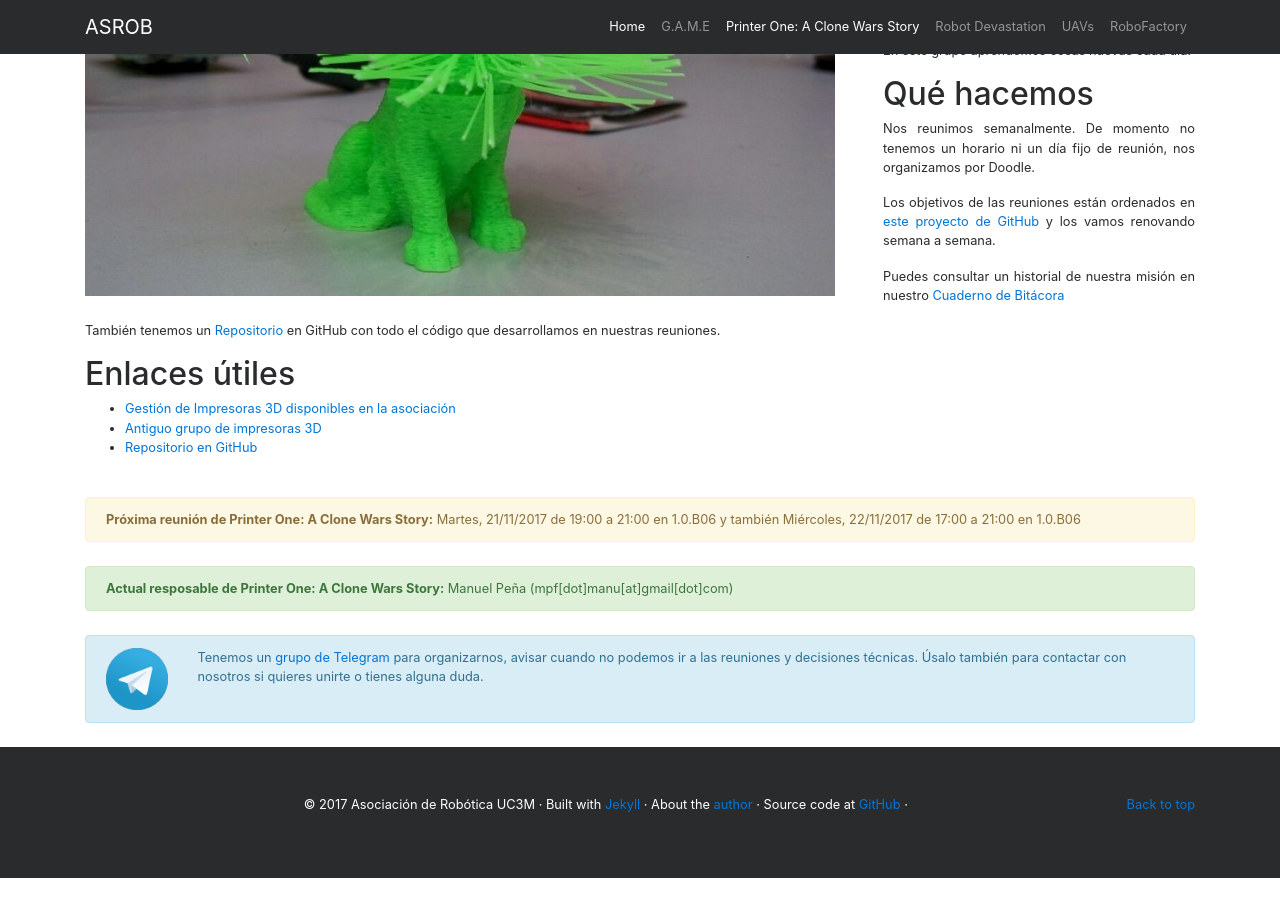
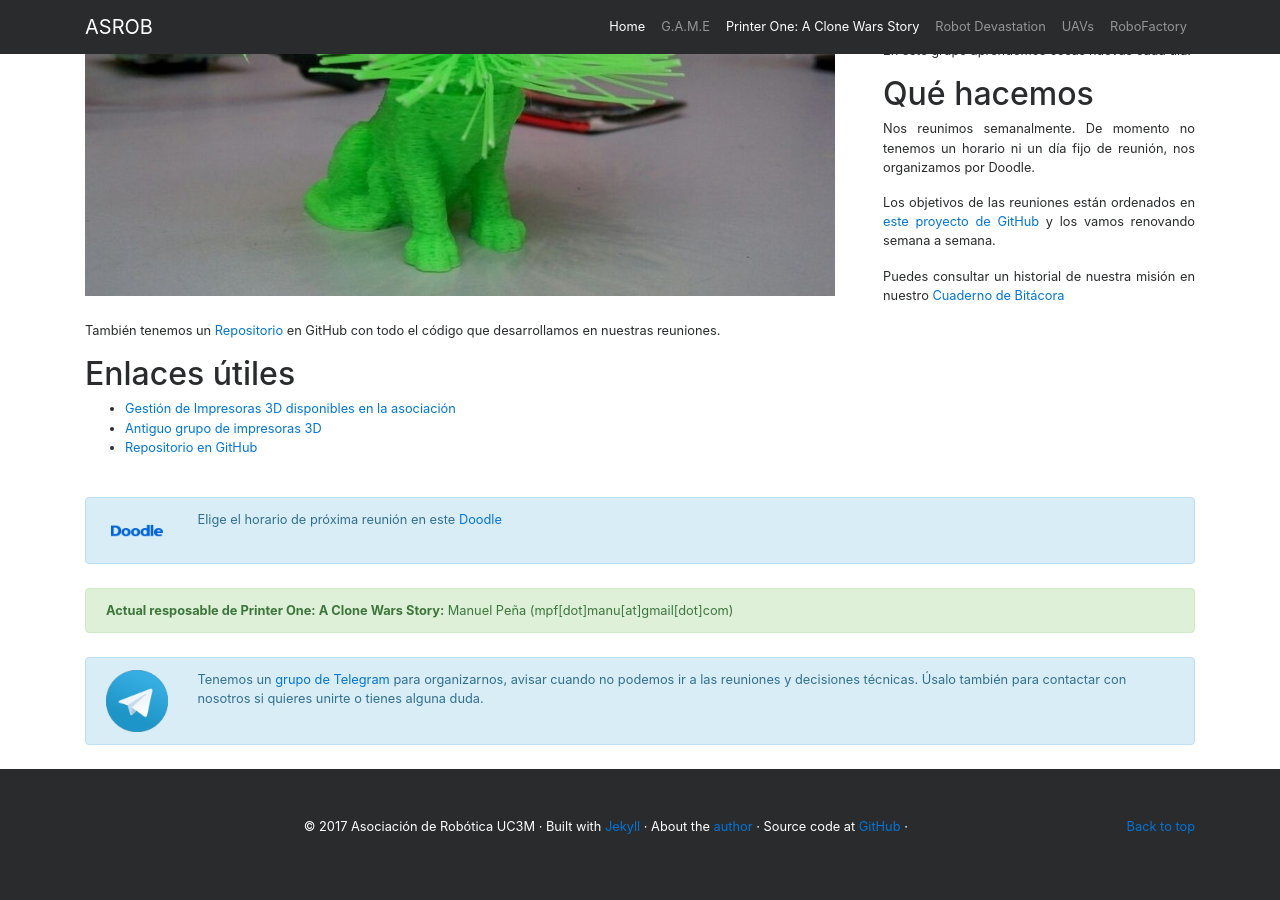
Before and after one commit to asrob-uc3m/asrob-uc3m.github.io, a Jekyll site: the page built from _workgroups/2017-05-28-printer-one.markdown, in a window 1280 px wide and 900 px high, scrolled down 931 px. Built offline with Jekyll 4.4.1, drawn with Linux system fonts in a browser that asks for light colours; before the commit the page ends 1809 px from its top, so only the background shows below that.

Commit message:
Printer One Doodle

```diff
--- a/_workgroups/2017-05-28-printer-one.markdown
+++ b/_workgroups/2017-05-28-printer-one.markdown
@@ -9,13 +9,13 @@ picture: /img/printer_one.png
 picture_full: /img/printer_one-full.jpg
 manager: Manuel Peña
 manager_email: mpf[dot]manu[at]gmail[dot]com
-next_meeting: Martes, 21/11/2017 de 19:00 a 21:00 en 1.0.B06 y también Miércoles, 22/11/2017 de 17:00 a 21:00 en 1.0.B06
+next_meeting_doodle: https://doodle.com/poll/qc9hmuq4t6wukn22
 layout: workgroup
 ---
 
 <!--- Swap next_meeting and next_meeting_doodle here --->
+<!--- next_meeting: Martes, 21/11/2017 de 19:00 a 21:00 en 1.0.B06 y también Miércoles, 22/11/2017 de 17:00 a 21:00 en 1.0.B06 --->
 <!---  --->
-<!--- next_meeting_doodle: https://doodle.com/poll/3a5akanw2yu36vkf --->
 
 ## Quiénes somos
 
```
